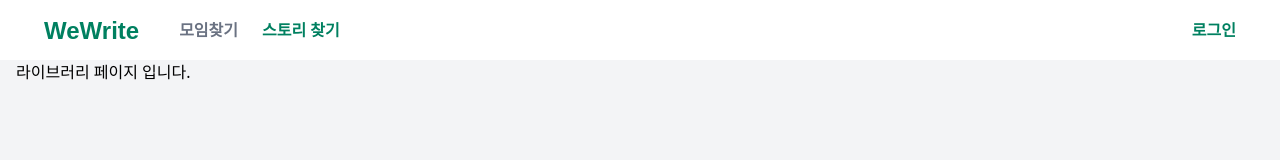
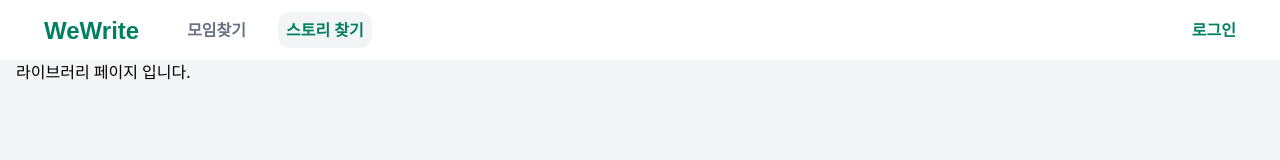
Before and after one commit to we-write/frontend, a Next.js app: page /library in a window 1280 px wide. Shown: the top 160 px of the page. Built offline with nearby package versions, Linux system fonts and the light colour scheme; a web font is replaced by a local one.

Commit message:
style: 메뉴 스타일 수정

```diff
--- a/src/components/layout/GNBItem/GNBItem.tsx
+++ b/src/components/layout/GNBItem/GNBItem.tsx
@@ -7,7 +7,7 @@ export const GNBItem = ({ label, href }: GNBItemProps) => {
   const isActive = pathname === href;
   return (
     <li
-      className={`${isActive ? 'text-write-main' : 'hover:text-write-main/60 text-gray-500'} transition duration-300`}
+      className={`${isActive ? 'text-write-main bg-gray-100' : ''} hover:text-write-main hover:bg-gray-100 text-gray-500  py-1.5 px-2 rounded-xl `}
     >
       <Link href={href}>{label}</Link>
     </li>
```
